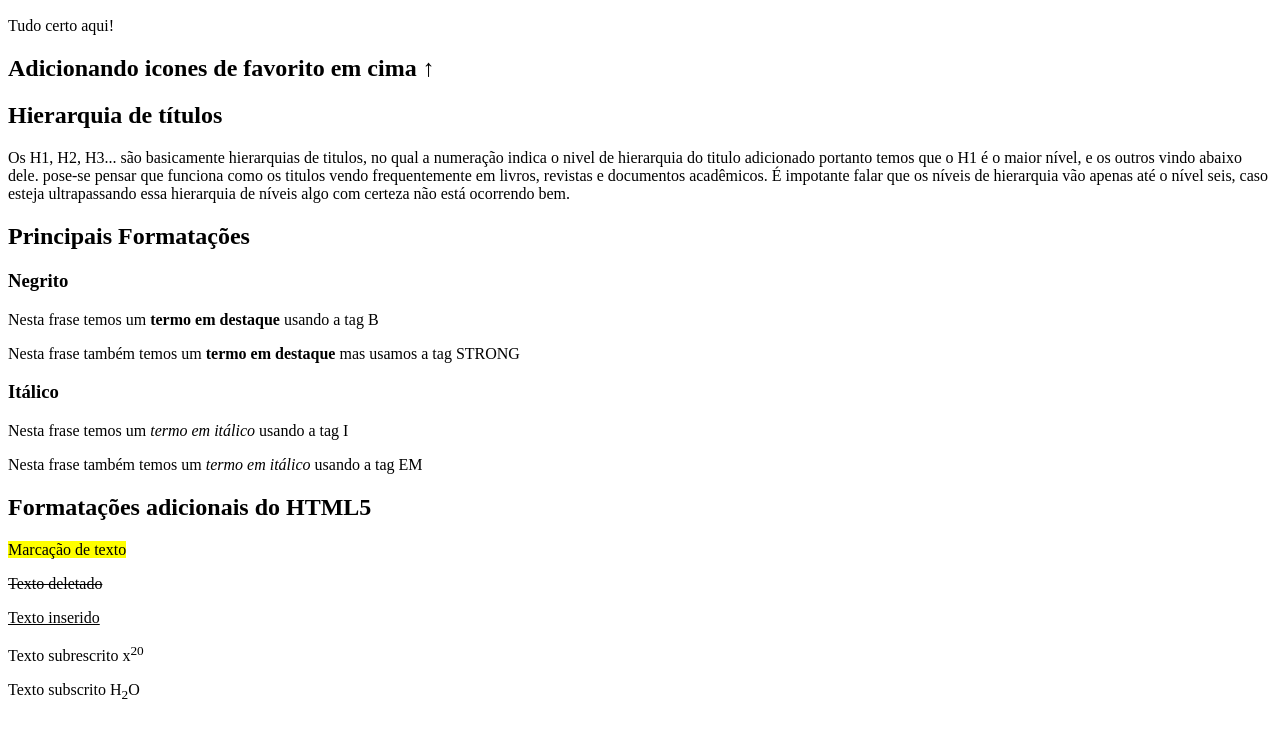
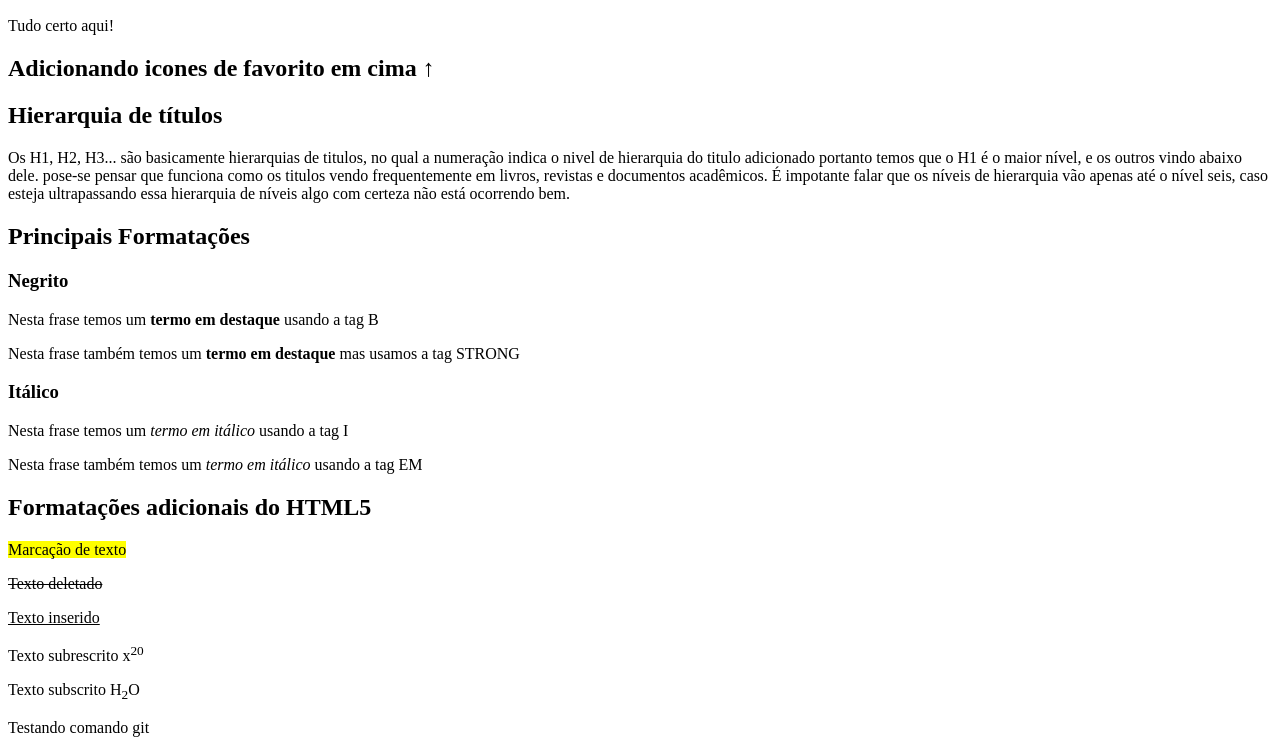
Before and after one commit to WiltonSR85/HTML-e-CSS, a plain HTML site: page index.html in a window 1280 px wide. Shown: the part 1043-1796 px from the top of the page. Before the commit the page ends 1762 px from the top, so only its background shows below. Drawn offline with Linux system fonts and the light colour scheme.

Commit message:
Testando comando git

```diff
--- a/index.html
+++ b/index.html
@@ -71,5 +71,7 @@
     <p><ins>Texto inserido</ins></p>
     <p>Texto subrescrito x<sup>20</sup></p>
     <p>Texto subscrito H<sub>2</sub>O</p>
+
+    <p>Testando comando git</p>
 </body>
 </html>
```
